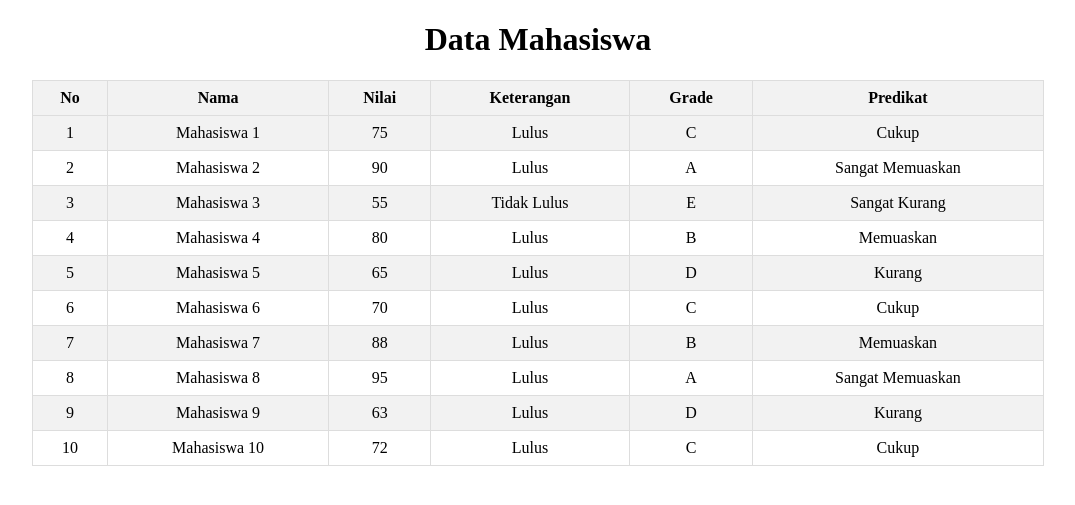
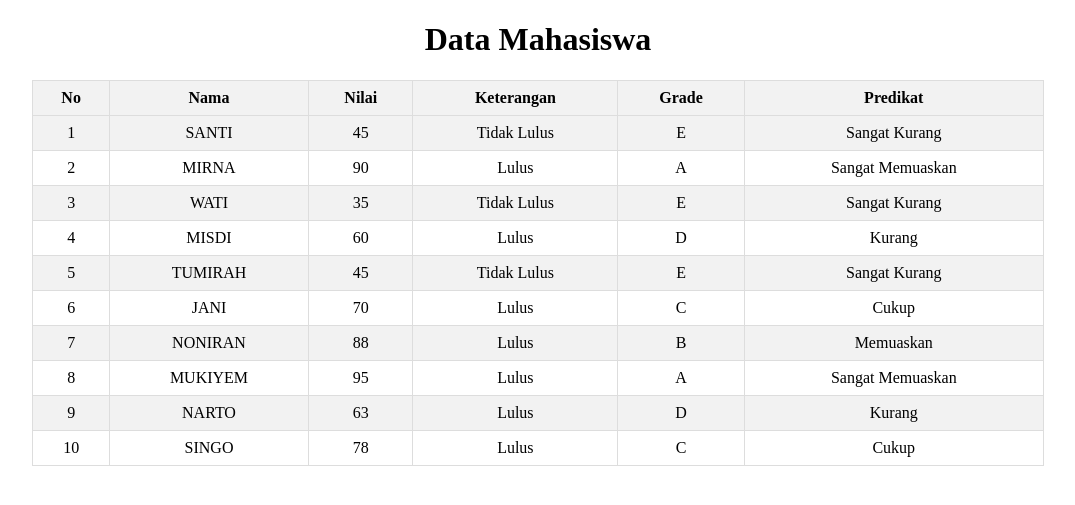
Before and after one commit to Yohanbach99/msib5_repositoryTugas, a PHP site: page / in a window 1280 px wide. Shown: the top 505 px of the page, without its empty margins (102-1177 px from the left). Run offline with PHP 8.4, Linux system fonts and the light colour scheme.

Commit message:
tugas 3 php msib

```diff
--- /dev/null
+++ b/tugas 3_php_yohanbachtiar/asset/css/style.css
@@ -0,0 +1,24 @@
+table {
+    width: 80%;
+    margin: 20px auto;
+    border-collapse: collapse;
+}
+
+th, td {
+    border: 1px solid #ddd;
+    padding: 8px;
+    text-align: center;
+}
+
+th {
+    background-color: #f2f2f2;
+}
+
+tr:nth-child(even) {
+    background-color: #f2f2f2;
+}
+
+
+h1 {
+    text-align: center;
+}
--- a/tugas 3_php_yohanbachtiar/index.php
+++ b/tugas 3_php_yohanbachtiar/index.php
@@ -2,33 +2,7 @@
 <html>
 <head>
     <title>Tugas Msib 5</title>
-    <style>
-
-        table {
-            width: 80%;
-            margin: 20px auto;
-            border-collapse: collapse;
-        }
-
-        th, td {
-            border: 1px solid #ddd;
-            padding: 8px;
-            text-align: center;
-        }
-
-        th {
-            background-color: #f2f2f2;
-        }
-
-        tr:nth-child(even) {
-            background-color: #f2f2f2;
-        }
-
-
-        h1 {
-            text-align: center;
-        }
-    </style>
+    <link rel="stylesheet" type="text/css" href="asset/css/style.css">
 </head>
 <body>
     <h1>Data Mahasiswa</h1>
@@ -44,16 +18,16 @@
         <?php
 
         $mahasiswa = [
-            ["Mahasiswa 1", 75],
-            ["Mahasiswa 2", 90],
-            ["Mahasiswa 3", 55],
-            ["Mahasiswa 4", 80],
-            ["Mahasiswa 5", 65],
-            ["Mahasiswa 6", 70],
-            ["Mahasiswa 7", 88],
-            ["Mahasiswa 8", 95],
-            ["Mahasiswa 9", 63],
-            ["Mahasiswa 10", 72],
+            ["SANTI", 45],
+            ["MIRNA", 90],
+            ["WATI", 35],
+            ["MISDI", 60],
+            ["TUMIRAH", 45],
+            ["JANI", 70],
+            ["NONIRAN", 88],
+            ["MUKIYEM", 95],
+            ["NARTO", 63],
+            ["SINGO", 78],
         ];
 
 
```
